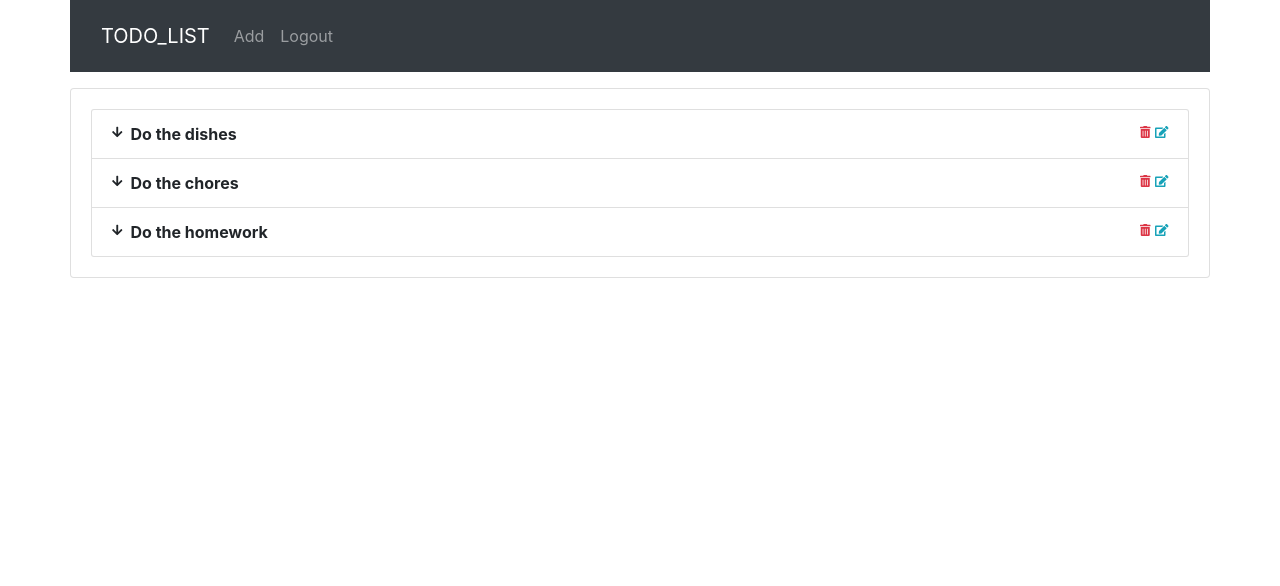
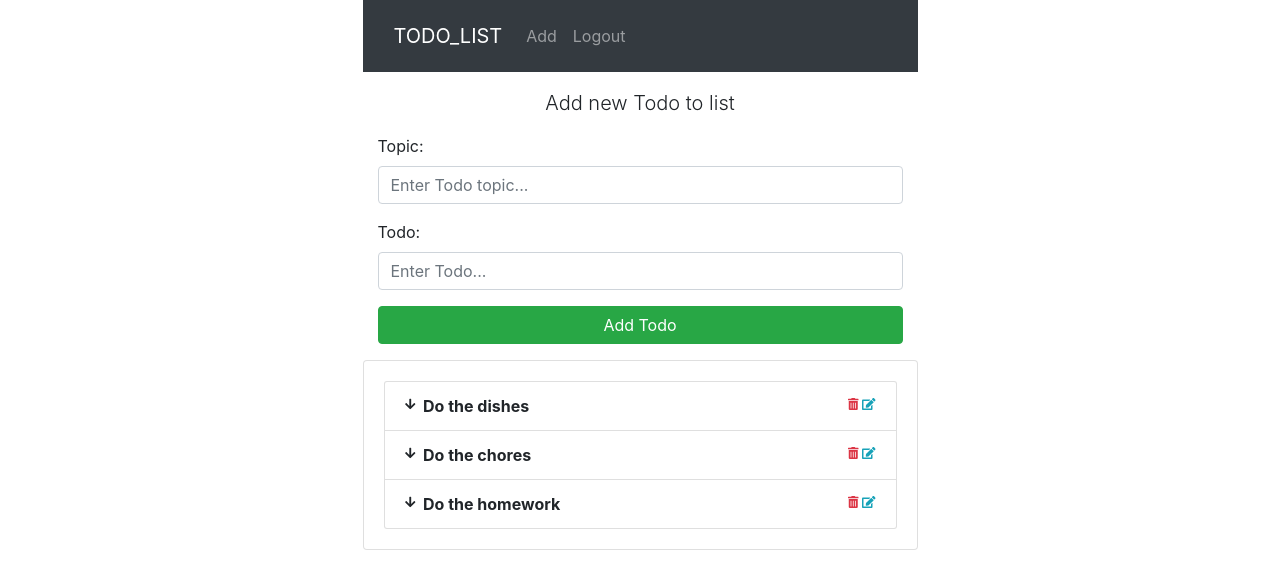
Before and after one commit to marcinolszewski/ToDoButInReact, a React (Create React App) app: page / in a window 1280 px wide. Shown: the top 586 px of the page. Built offline with nearby package versions, Linux system fonts and the light colour scheme.

Commit message:
[chore] added Add Todo template

```diff
--- a/src/App.js
+++ b/src/App.js
@@ -3,15 +3,19 @@ import Header from "./components/Header";
 import List from "./components/List";
 import "bootstrap/dist/css/bootstrap.min.css";
 import { Provider } from "./context";
+import Addtodo from "./components/AddTodo";
 
 function App() {
   return (
     <Provider>
       <div className="App container">
-        <Header branding="TODO_LIST" />
-        <div className="row">
-          <div className="col-12 mx-auto card card-body mb-3">
-            <List />
+        <div className="col-lg-6 col-md-8 col-sm-12 mx-auto">
+          <Header branding="TODO_LIST" />
+          <Addtodo />
+          <div className="row">
+            <div className="col-12 mx-auto card card-body mb-3">
+              <List />
+            </div>
           </div>
         </div>
       </div>
--- /dev/null
+++ b/src/components/AddTodo.js
@@ -0,0 +1,44 @@
+import React, { Component } from "react";
+
+class AddTodo extends Component {
+  state = {
+    topic: "",
+    todo: ""
+  };
+  render() {
+    return (
+      <React.Fragment>
+        <p className="text-center lead">Add new Todo to list</p>
+        <form className="mb-3">
+          <div className="form-group">
+            <label htmlFor="topic">Topic:</label>
+            <input
+              type="text"
+              name="topic"
+              className="form-control fonr-control-lg"
+              placeholder="Enter Todo topic..."
+              value={this.state.topic}
+            />
+          </div>
+          <div className="form-group">
+            <label htmlFor="todo">Todo:</label>
+            <input
+              type="text"
+              name="doto"
+              className="form-control fonr-control-lg"
+              placeholder="Enter Todo..."
+              value={this.state.todo}
+            />
+          </div>
+          <input
+            type="submit"
+            value="Add Todo"
+            className="btn btn-success btn-block "
+          />
+        </form>
+      </React.Fragment>
+    );
+  }
+}
+
+export default AddTodo;
```
